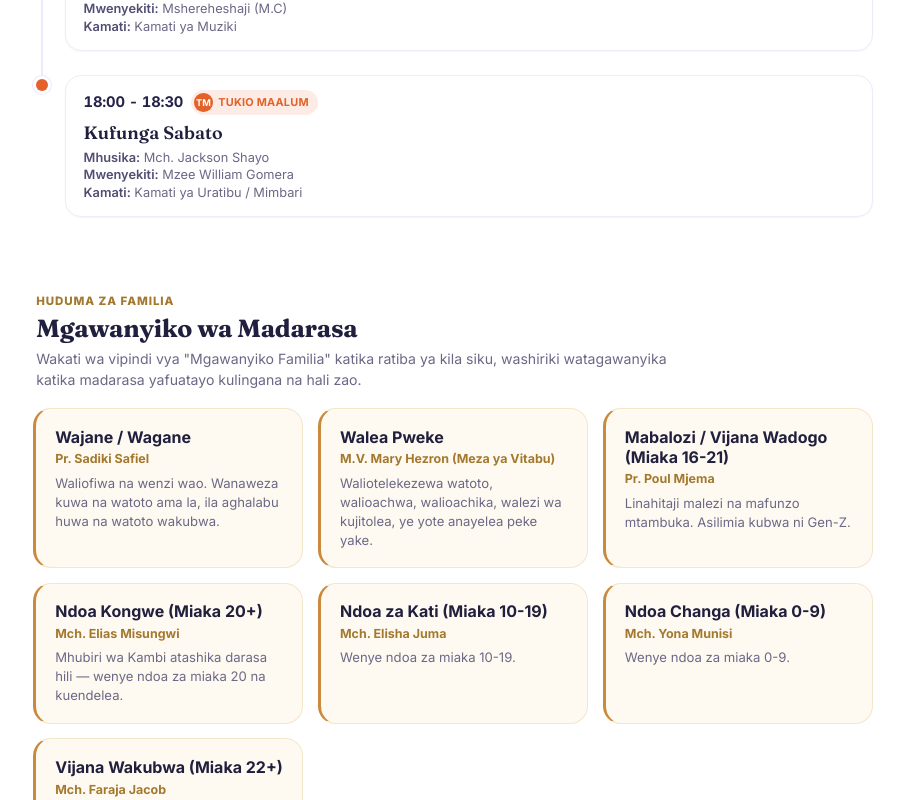
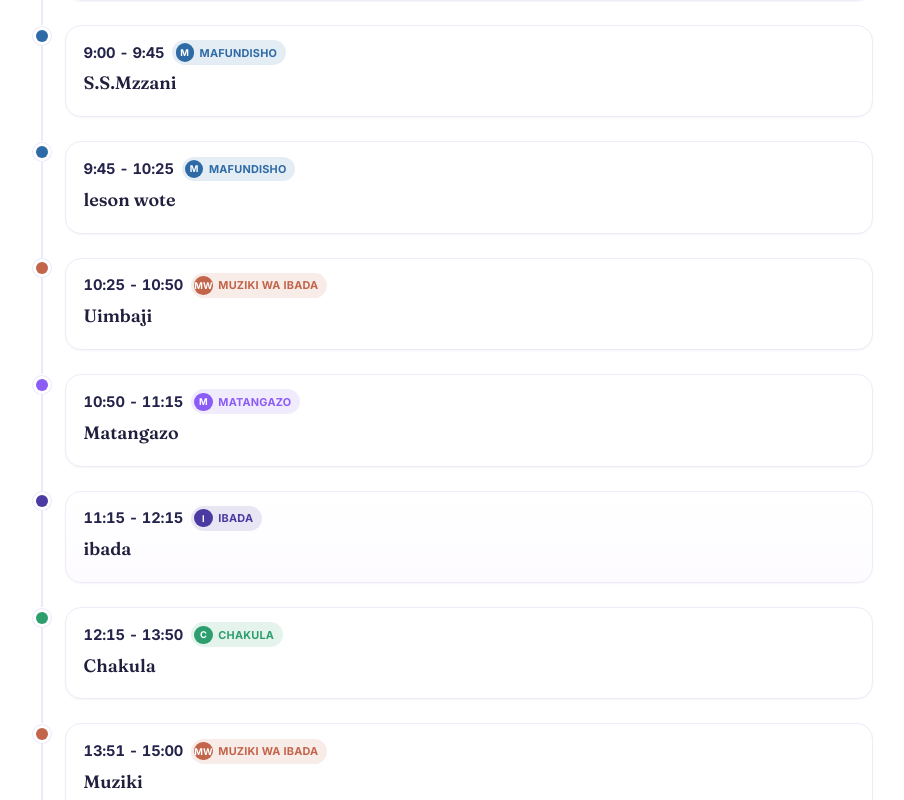
Before and after one commit to snavid/chikilaTask, a Vue app: page / in a window 1280 px wide. Shown: the part 960-1760 px from the top of the page, without its empty margins (187-1091 px from the left). Built offline with nearby package versions, Linux system fonts and the light colour scheme.

Commit message:
updated all

```diff
--- a/src/components/EventCard.vue
+++ b/src/components/EventCard.vue
@@ -6,7 +6,7 @@ const props = defineProps({
   event: { type: Object, required: true },
 })
 
-const category = computed(() => CATEGORIES[props.event.kind])
+const category = computed(() => CATEGORIES[props.event.kind] ?? { label: 'Ratiba', color: '#6b6886' })
 const monogram = computed(() =>
   category.value.label
     .split(' ')
@@ -45,10 +45,10 @@ const monogram = computed(() =>
 
       <h3 class="event-title">{{ event.title }}</h3>
 
-      <div class="event-meta">
-        <span><strong>Mhusika:</strong> {{ event.lead }}</span>
-        <span><strong>Mwenyekiti:</strong> {{ event.chair }}</span>
-        <span class="committee"><strong>Kamati:</strong> {{ event.committee }}</span>
+      <div class="event-meta" v-if="event.lead || event.chair || event.committee">
+        <span v-if="event.lead"><strong>Mhusika:</strong> {{ event.lead }}</span>
+        <span v-if="event.chair"><strong>Mwenyekiti:</strong> {{ event.chair }}</span>
+        <span v-if="event.committee" class="committee"><strong>Kamati:</strong> {{ event.committee }}</span>
       </div>
     </div>
   </li>
--- a/src/data/schedule.js
+++ b/src/data/schedule.js
@@ -119,57 +119,59 @@ export const SCHEDULE = [
   {
     dayKey: '2026-07-18', weekday: 'Jumamosi', label: 'Kuwasili', dateLabel: '18 Julai 2026',
     events: [
-      { time: '15:00 - 18:00', title: 'Kongamano la Muziki na Uimbaji', lead: 'Kwaya Zote / Waimbaji Maalum', chair: 'Mshereheshaji (M.C)', committee: 'Kamati ya Muziki', kind: 'MUZIKI' },
-      { time: '18:00 - 18:30', title: 'Kufunga Sabato', lead: 'Mch. Jackson Shayo', chair: 'Mzee William Gomera', committee: 'Kamati ya Uratibu / Mimbari', kind: 'MAALUM' },
+      { time: '8:00 - 9:00', title: 'Uimabaji', kind: 'MUZIKI' },
+      { time: '9:00 - 9:45', title: 'S.S.Mzzani', kind: 'MAFUNDISHO' },
+      { time: '9:45 - 10:25', title: 'leson wote', kind: 'MAFUNDISHO' },
+      { time: '10:25 - 10:50', title: 'Uimbaji', kind: 'MUZIKI' },
+      { time: '10:50 - 11:15', title: 'Matangazo', kind: 'MATANGAZO' },
+      { time: '11:15 - 12:15', title: 'ibada', kind: 'IBADA', featured: true },
+      { time: '12:15 - 13:50', title: 'Chakula', kind: 'CHAKULA' },
+      { time: '13:51 - 15:00', title: 'Muziki', kind: 'MUZIKI' },
+      { time: '15:00 - 16:00', title: 'Somo', kind: 'MAFUNDISHO' },
+      { time: '16:00 - 18:00', title: 'Uimbaji wa kufunga sabato', kind: 'MUZIKI' },
     ],
   },
   {
     dayKey: '2026-07-19', weekday: 'Jumapili', label: '', dateLabel: '19 Julai 2026',
     events: [
-      { time: '10:00 - 13:00', title: 'Muziki na Uimbaji', lead: 'Kwaya Zote / Waimbaji Maalum', chair: 'Mshereheshaji (M.C)', committee: 'Kamati ya Muziki', kind: 'MUZIKI' },
-      { time: '13:00 - 14:00', title: 'Chakula cha Mchana', lead: 'Wote', chair: 'Mshereheshaji (M.C) / Kamati ya Chakula', committee: 'Kamati ya Chakula', kind: 'CHAKULA' },
-      { time: '14:00 - 16:00', title: 'Kongamano la Uimbaji', lead: 'Kwaya Zote / Waimbaji Maalum', chair: 'Mshereheshaji (M.C)', committee: 'Kamati ya Muziki', kind: 'MUZIKI' },
-      { time: '16:00 - 16:30', title: 'Gwaride la Ufunguzi', lead: 'Vikundi vya Gwaride', chair: 'Idara ya Vijana', committee: 'Kamati ya Uratibu', kind: 'MAALUM' },
-      { time: '16:30 - 18:00', title: 'Ibada ya Ufunguzi wa Kambi', lead: 'Mhubiri wa Kambi (Mch. Elias Misungwi)', chair: 'Pr. Jackson Shayo', committee: 'Kamati ya Uratibu / Mimbari', kind: 'IBADA', featured: true },
-      { time: '18:00 - 18:30', title: 'Uimbaji', lead: 'Kwaya / Vikundi', chair: 'Mshereheshaji (M.C)', committee: 'Kamati ya Muziki', kind: 'MUZIKI' },
-      { time: '18:30 - 19:30', title: 'Chakula cha Jioni', lead: 'Wote', chair: 'Mshereheshaji (M.C) / Kamati ya Chakula', committee: 'Kamati ya Chakula', kind: 'CHAKULA' },
-      { time: '19:30 - 20:00', title: 'Usafi Binafsi na wa Mazingira', lead: 'Wote', chair: 'Kiongozi wa Mashemasi', committee: 'Kamati ya Mashemasi', kind: 'USAFI' },
-      { time: '20:00 - 21:30', title: 'Ratiba Binafsi / Mazoezi ya Kwaya', lead: 'Kwaya / Vikundi vya Hiari', chair: 'Mshereheshaji (M.C)', committee: 'Kamati ya Muziki', kind: 'MUZIKI' },
-      { time: '21:30 - 05:30', title: 'Kulala / Kupumzika (Ni Lazima, Sio Hiyari)', lead: 'Wote', chair: 'Walinzi wa Usiku', committee: 'Kamati ya Ulinzi', kind: 'KULALA' },
+      { time: '07:00 - 8:00', title: 'Kifungua kinywa', kind: 'CHAKULA'},
+      { time: '08:00 - 08:30', title: 'Uimbaji', kind: 'MUZIKI' },
+      { time: '08:30 - 08:35', title: 'matangazo', kind: 'MATANGAZO' },
+      { time: '08:35 - 09:20', title: 'Mafundisho Makuu', kind: 'MAFUNDISHO' },
+      { time: '09:20 - 09:30', title: 'Nyimbo 2', kind: 'MUZIKI' },
+      { time: '09:30 - 10:10', title: 'Unabii', kind: 'MUZIKI' },
+      { time: '10:10 - 10:15', title: 'Wimbo 1', kind: 'MUZIKI' },
+      { time: '10:15 - 11:10', title: 'Mgawanyiko', kind: 'FAMILIA' },
+      { time: '11:10 - 12:20', title: 'Ibada', kind: 'IBADA' },
+      { time: '12:20 - 14:00', title: 'Chakula cha mchana', kind: 'CHAKULA' },
+      { time: '14:00 - 14:35', title: 'uimbaji', kind: 'MUZIKI' },
+      { time: '14:35 - 15:30', title: 'mgawanyiko', kind: 'FAMILIA' },
+      { time: '15:30 - 16:30', title: 'Uimbaji', kind: 'MUZIKI' },
+      { time: '16:30 - 15:50', title: 'Ibada ya kambi', kind: 'IBADA'}
     ],
   },
   {
     dayKey: '2026-07-20', weekday: 'Jumatatu', label: '', dateLabel: '20 Julai 2026',
     events: [
-      { time: '05:30 - 06:00', title: 'Maombi ya Asubuhi', lead: 'Wahudumu / Wote', chair: 'Mzee Emmanuel Matumika', committee: 'Kamati ya Maombi', kind: 'IBADA' },
-      { time: '06:00 - 07:00', title: 'Usafi binafsi na wa Mazingira', lead: 'Wote', chair: 'Kiongozi wa Mashemasi', committee: 'Kamati ya Mashemasi', kind: 'USAFI' },
-      { time: '07:00 - 08:00', title: 'Breakfast', lead: 'Wote', chair: 'Mshereheshaji (M.C) / Kamati ya Chakula', committee: 'Kamati ya Chakula', kind: 'CHAKULA' },
-      { time: '08:00 - 08:30', title: 'Uimbaji', lead: 'Kwaya / Vikundi', chair: 'Mshereheshaji (M.C)', committee: 'Kamati ya Muziki', kind: 'MUZIKI' },
-      { time: '08:30 - 09:10', title: 'Mafundisho Makuu', lead: 'Mch. Yona Munisi', chair: 'Mzee William Gomera', committee: 'Kamati ya Uratibu / Mimbari', kind: 'MAFUNDISHO' },
-      { time: '09:10 - 09:15', title: 'Wimbo 1', lead: 'Kwaya Teule', chair: 'Mshereheshaji (M.C)', committee: 'Kamati ya Muziki', kind: 'MUZIKI' },
-      { time: '09:15 - 09:55', title: 'Uongozi / Maofisa', lead: 'Mch. Elisha Juma', chair: 'Mzee James Chambua', committee: 'Kamati ya Uratibu / Mimbari', kind: 'MAFUNDISHO' },
-      { time: '09:55 - 10:00', title: 'Wimbo 1', lead: 'Kwaya Teule', chair: 'Mshereheshaji (M.C)', committee: 'Kamati ya Muziki', kind: 'MUZIKI' },
-      { time: '10:00 - 11:00', title: 'Mgawanyiko Familia', lead: 'Wachungaji wa Madarasa', chair: 'Wenyeviti wa Madarasa Husika', committee: 'Kamati ya Uratibu / Mimbari', kind: 'FAMILIA' },
-      { time: '11:00 - 11:05', title: 'Wimbo 1', lead: 'Kwaya Teule', chair: 'Mshereheshaji (M.C)', committee: 'Kamati ya Muziki', kind: 'MUZIKI' },
-      { time: '11:05 - 11:10', title: 'Matangazo', lead: 'Katibu wa Kanisa', chair: 'Mzee Gasto Masawe', committee: 'Kamati ya Mawasiliano', kind: 'MATANGAZO' },
-      { time: '11:10 - 11:15', title: 'Kurejea Madhabahuni', lead: 'Mch. Yona Munisi', chair: 'Mashemasi', committee: 'Kamati ya Mimbari', kind: 'IBADA' },
-      { time: '11:15 - 12:30', title: 'Ibada ya Mchana', lead: 'Mhubiri wa Kambi (Mch. Elias Misungwi)', chair: 'Mzee William Gomera', committee: 'Kamati ya Uratibu / Mimbari', kind: 'IBADA', featured: true },
-      { time: '12:30 - 13:30', title: 'Chakula cha Mchana', lead: 'Wote', chair: 'Mshereheshaji (M.C) / Kamati ya Chakula', committee: 'Kamati ya Chakula', kind: 'CHAKULA' },
-      { time: '13:30 - 14:00', title: 'Uimbaji', lead: 'Kwaya / Vikundi', chair: 'Mshereheshaji (M.C)', committee: 'Kamati ya Muziki', kind: 'MUZIKI' },
-      { time: '14:00 - 15:00', title: 'Mgawanyiko Familia', lead: 'Wachungaji wa Madarasa', chair: 'Wenyeviti wa Madarasa Husika', committee: 'Kamati ya Uratibu / Mimbari', kind: 'FAMILIA' },
-      { time: '15:00 - 15:05', title: 'Wimbo 1', lead: 'Kwaya Teule', chair: 'Mshereheshaji (M.C)', committee: 'Kamati ya Muziki', kind: 'MUZIKI' },
-      { time: '15:05 - 15:45', title: 'Unabii', lead: 'Mch. Faraja Jacob', chair: 'Mzee James Chambua', committee: 'Kamati ya Uratibu / Mimbari', kind: 'MAFUNDISHO' },
-      { time: '15:45 - 15:50', title: 'Wimbo 1', lead: 'Kwaya Teule', chair: 'Mshereheshaji (M.C)', committee: 'Kamati ya Muziki', kind: 'MUZIKI' },
-      { time: '15:50 - 16:30', title: 'Uwakili', lead: 'Mch. Faraja Jacob', chair: 'Mzee James Chambua', committee: 'Kamati ya Uratibu / Mimbari', kind: 'MAFUNDISHO' },
-      { time: '16:30 - 16:35', title: 'Wimbo 1', lead: 'Kwaya Teule', chair: 'Mshereheshaji (M.C)', committee: 'Kamati ya Muziki', kind: 'MUZIKI' },
-      { time: '16:35 - 16:40', title: 'Matangazo', lead: 'Katibu wa Kanisa', chair: 'Mzee Gasto Masawe', committee: 'Kamati ya Mawasiliano', kind: 'MATANGAZO' },
-      { time: '16:40 - 16:45', title: 'Kurejea Madhabahuni', lead: 'Mch. Yona Munisi', chair: 'Mashemasi', committee: 'Kamati ya Mimbari', kind: 'IBADA' },
-      { time: '16:45 - 18:00', title: 'Ibada ya Jioni', lead: 'Mhubiri wa Kambi (Mch. Elias Misungwi)', chair: 'Mzee William Gomera', committee: 'Kamati ya Uratibu / Mimbari', kind: 'IBADA', featured: true },
-      { time: '18:00 - 18:30', title: 'Uimbaji', lead: 'Kwaya / Vikundi', chair: 'Mshereheshaji (M.C)', committee: 'Kamati ya Muziki', kind: 'MUZIKI' },
-      { time: '18:30 - 19:30', title: 'Chakula cha Jioni', lead: 'Wote', chair: 'Mshereheshaji (M.C) / Kamati ya Chakula', committee: 'Kamati ya Chakula', kind: 'CHAKULA' },
-      { time: '19:30 - 20:00', title: 'Usafi Binafsi na wa Mazingira', lead: 'Wote', chair: 'Kiongozi wa Mashemasi', committee: 'Kamati ya Mashemasi', kind: 'USAFI' },
-      { time: '20:00 - 21:30', title: 'Ratiba Binafsi / Mazoezi ya Kwaya', lead: 'Kwaya / Vikundi vya Hiari', chair: 'Mshereheshaji (M.C)', committee: 'Kamati ya Muziki', kind: 'MUZIKI' },
-      { time: '21:30 - 05:30', title: 'Kulala / Kupumzika (Ni Lazima, Sio Hiyari)', lead: 'Wote', chair: 'Walinzi wa Usiku', committee: 'Kamati ya Ulinzi', kind: 'KULALA' },
+      { time: '05:30 - 06:00', title: 'Maombi ya Asubuhi', kind: 'IBADA'},
+      { time: '06:00 - 07:00', title: 'Usafi binafsi na wa Mazingira', kind: 'USAFI'},
+      { time: '07:00 - 08:00', title: 'Breakfast', kind: 'CHAKULA'},
+      { time: '08:00 - 08:30', title: 'Uimbaji', kind: 'MUZIKI'},
+      { time: '08:30 - 09:10', title: 'Mafundisho Makuu', lead:'Pr. Moses Nyange', kind: 'MAFUNDISHO'},
+      { time: '09:10 - 09:20', title: 'Wimbo 1', kind: 'MUZIKI'},
+      { time: '09:20 - 10:00', title: 'Uwakili', lead: 'Pr. Sadiki Safiel', kind: 'MAFUNDISHO'},
+      { time: '10:00 - 10:50', title: 'Mgawanyiko', kind: 'FAMILIA'},
+      { time: '10:50 - 11:00', title: 'Matangazo', kind: 'MATANGAZO'},
+      { time: '11:00 - 11:15', title: 'Kurejea Nadhabahuni', lead: 'Pr Poul Mjema', kind: 'IBADA'},
+      { time: '11:15 - 12:20', title: 'ibada', kind: 'IBADA'},
+      { time: '12:20 - 14:00', title: 'chakula', kind: 'CHAKULA'},
+      { time: '14:00 - 14:30', title: 'uimbaji', kind: 'MUZIKI'},
+      { time: '14:30 - 15:20', title: 'Mgawanyiko', kind: 'FAMILIA'},
+      { time: '15:20 - 16:00', title: 'Unabii', lead: 'Pr. wanjara Melkizedek', kind: 'MAFUNDISHO'},
+      { time: '16:00 - 16:30', title: 'uimbaji', kind: 'MUZIKI'},
+      { time: '16:30 - 17:40', title: 'Hotuba Jioni', kind: 'IBADA'},
+      { time: '17:40 - 18:30', title: 'mapumziko', kind: 'KULALA'},
+      { time: '18:30 - 19:30', title: 'chakula cha usiku', kind: 'CHAKULA'},
     ],
   },
   {
@@ -277,27 +279,20 @@ export const SCHEDULE = [
   {
     dayKey: '2026-07-24', weekday: 'Ijumaa', label: '', dateLabel: '24 Julai 2026',
     events: [
-      { time: '05:30 - 06:00', title: 'Maombi ya Asubuhi', lead: 'Wahudumu / Wote', chair: 'Maandalio James', committee: 'Kamati ya Maombi', kind: 'IBADA' },
-      { time: '06:00 - 07:00', title: 'Usafi binafsi na wa Mazingira', lead: 'Wote', chair: 'Kiongozi wa Mashemasi', committee: 'Kamati ya Mashemasi', kind: 'USAFI' },
-      { time: '07:00 - 08:00', title: 'Breakfast', lead: 'Wote', chair: 'Mshereheshaji (M.C) / Kamati ya Chakula', committee: 'Kamati ya Chakula', kind: 'CHAKULA' },
-      { time: '08:00 - 08:30', title: 'Uimbaji', lead: 'Kwaya / Vikundi', chair: 'Mshereheshaji (M.C)', committee: 'Kamati ya Muziki', kind: 'MUZIKI' },
-      { time: '08:30 - 09:10', title: 'Mafundisho Makuu', lead: 'Mch. Yona Munisi', chair: 'Eliseus Mtenga', committee: 'Kamati ya Uratibu / Mimbari', kind: 'MAFUNDISHO' },
-      { time: '09:10 - 09:15', title: 'Wimbo 1', lead: 'Kwaya Teule', chair: 'Mshereheshaji (M.C)', committee: 'Kamati ya Muziki', kind: 'MUZIKI' },
-      { time: '09:15 - 09:55', title: 'Uongozi / Maofisa', lead: 'Mch. Elisha Juma', chair: 'Mzee Yona Mndambi', committee: 'Kamati ya Uratibu / Mimbari', kind: 'MAFUNDISHO' },
-      { time: '09:55 - 10:00', title: 'Wimbo 1', lead: 'Kwaya Teule', chair: 'Mshereheshaji (M.C)', committee: 'Kamati ya Muziki', kind: 'MUZIKI' },
-      { time: '10:00 - 11:00', title: 'Mgawanyiko Familia', lead: 'Wachungaji wa Madarasa', chair: 'Wenyeviti wa Madarasa Husika', committee: 'Kamati ya Uratibu / Mimbari', kind: 'FAMILIA' },
-      { time: '11:00 - 11:05', title: 'Wimbo 1', lead: 'Kwaya Teule', chair: 'Mshereheshaji (M.C)', committee: 'Kamati ya Muziki', kind: 'MUZIKI' },
-      { time: '11:05 - 11:30', title: 'Promosheni ya Uinjilisti wa Vitabu', lead: 'Kamati ya Traktati', chair: 'Mzee Koreshi Msilwa', committee: 'Kamati ya Uinjilisti', kind: 'MATANGAZO' },
-      { time: '11:30 - 11:35', title: 'Wimbo 1', lead: 'Kwaya Teule', chair: 'Mshereheshaji (M.C)', committee: 'Kamati ya Muziki', kind: 'MUZIKI' },
-      { time: '11:35 - 11:40', title: 'Matangazo', lead: 'Katibu wa Kanisa', chair: 'Mwenyekiti wa Vipindi', committee: 'Kamati ya Mawasiliano', kind: 'MATANGAZO' },
-      { time: '11:40 - 11:45', title: 'Kurejea Madhabahuni', lead: 'Mch. Yona Munisi', chair: 'Mashemasi', committee: 'Kamati ya Mimbari', kind: 'IBADA' },
-      { time: '11:45 - 13:00', title: 'Ibada ya Mchana', lead: 'Mhubiri wa Kambi (Mch. Elias Misungwi)', chair: 'Eliseus Mtenga', committee: 'Kamati ya Uratibu / Mimbari', kind: 'IBADA', featured: true },
-      { time: '13:00 - 14:00', title: 'Chakula cha Mchana', lead: 'Wote', chair: 'Mshereheshaji (M.C) / Kamati ya Chakula', committee: 'Kamati ya Chakula', kind: 'CHAKULA' },
-      { time: '14:00 - 15:00', title: 'Ubatizo', lead: 'Mhubiri wa Kambi / Wachungaji', chair: 'Mzee Koreshi Msilwa', committee: 'Kamati ya Ubatizo', kind: 'MAALUM', featured: true },
-      { time: '15:00 - 18:00', title: 'Maandalio ya Sabato', lead: 'Mashemasi / Kamati Zote', chair: 'Mzee Koreshi Msilwa', committee: 'Kamati ya Maandalio', kind: 'USAFI' },
-      { time: '18:00 - 18:30', title: 'Kufungua Sabato', lead: 'Mch. Elias Misungwi', chair: 'Eliseus Mtenga', committee: 'Kamati ya Uratibu / Mimbari', kind: 'MAALUM', featured: true },
-      { time: '18:30 - 19:30', title: 'Chakula cha Jioni', lead: 'Wote', chair: 'Mshereheshaji (M.C) / Kamati ya Chakula', committee: 'Kamati ya Chakula', kind: 'CHAKULA' },
-      { time: '19:30 - 21:30', title: 'Kongamano la Uimbaji', lead: 'Kwaya Zote / Waimbaji Maalum', chair: 'Mshereheshaji (M.C)', committee: 'Kamati ya Muziki', kind: 'MUZIKI' },
+      { time: '05:30 - 06:00', title: 'Maombi ya Asubuhi', kind: 'IBADA'},
+      { time: '06:00 - 07:00', title: 'Usafi binafsi na wa Mazingira', kind: 'USAFI'},
+      { time: '07:00 - 08:00', title: 'kifungua kinywa', kind: 'CHAKULA'},
+      { time: '08:00 - 08:30', title: 'Uimbaji kwaya zote', kind: 'MUZIKI'},
+      { time: '08:30 - 09:10', title: 'Mafundisho Makuu', lead: 'Pr. Moses Nyange'},
+      { time: '09:10 - 09:20', title: 'Wimbo 1', kind: 'MUZIKI'},
+      { time: '09:20 - 10:50', title: 'Mgawanyiko', kind: 'FAMILIA'},
+      { time: '10:50 - 11:00', title: 'Matangazo', kind: 'MATANGAZO'},
+      { time: '11:00 - 11:15', title: 'Kurejea Nadhabahuni', lead: 'Pr Poul Mjema', kind: 'IBADA'},
+      { time: '11:15 - 12:20', title: 'ibada', kind: 'IBADA'},
+      { time: '12:20 - 13:50', title: 'chakula', kind: 'CHAKULA'},
+      { time: '13:50 - 17:20', title: 'ubatizo', kind: 'UBATIZO'},
+      { time: '17:20 - 18:50', title: 'Sherehe za Uimbaji wa Kufungua Sabato', kind: 'MUZIKI'},
+      { time: '18:50 - 19:50', title: 'chakula cha jioni', kind: 'CHAKULA'},
     ],
   },
   {
```
